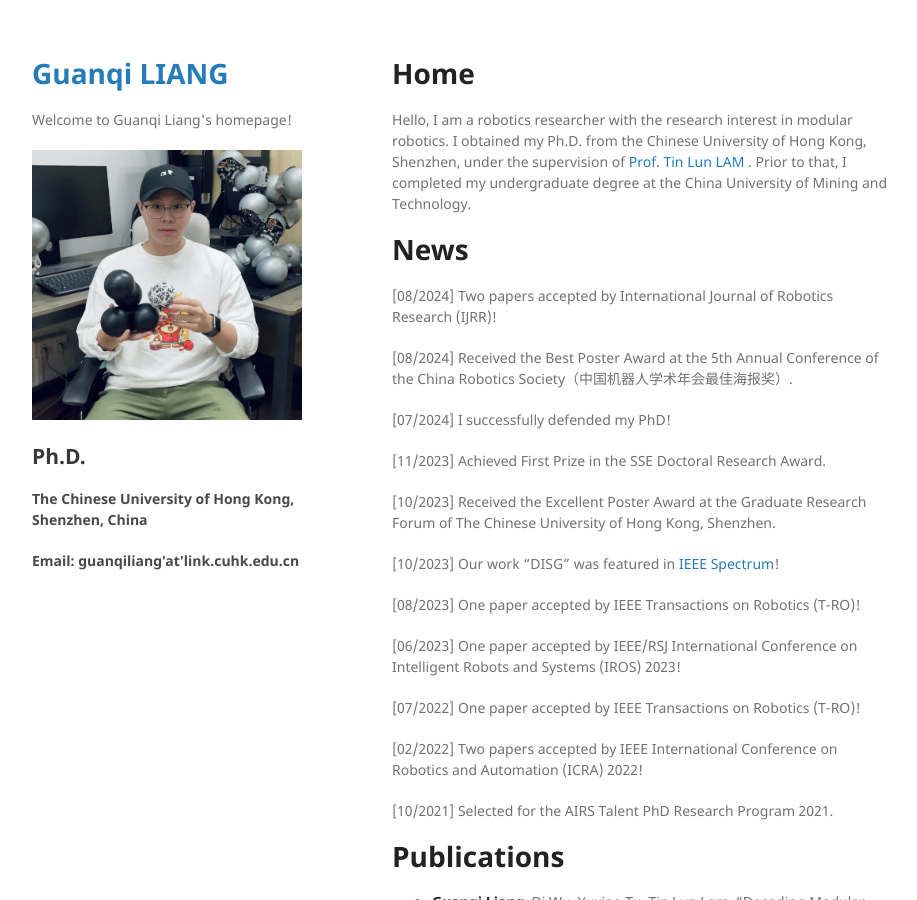
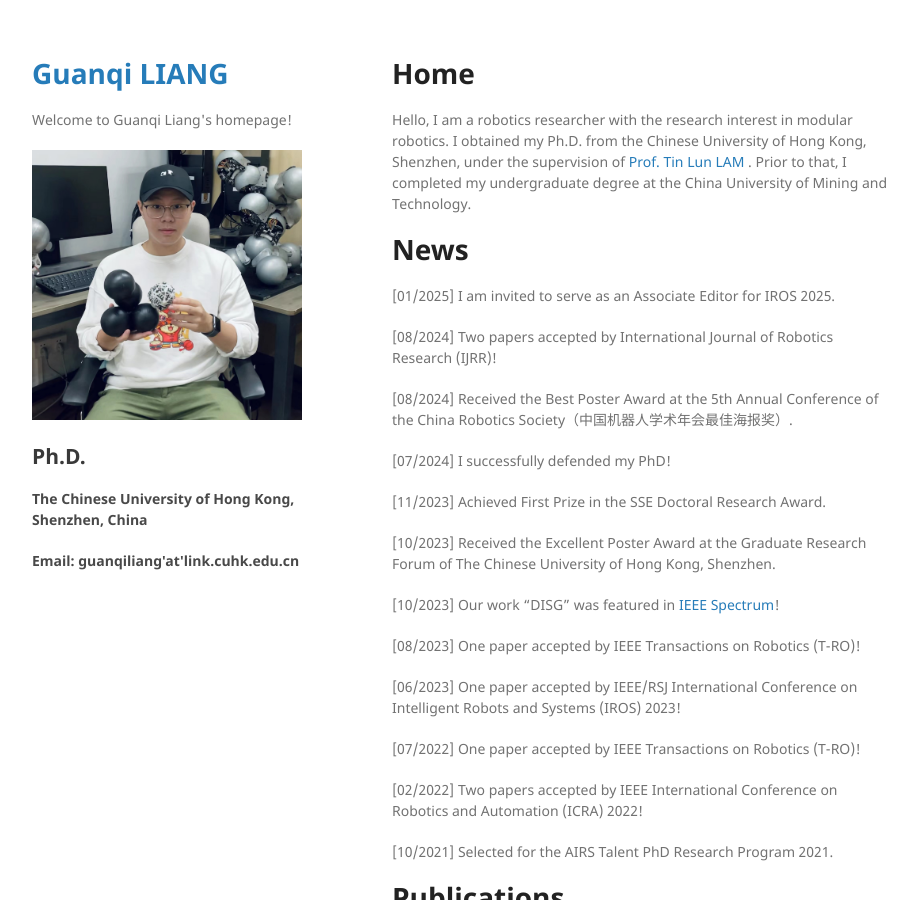
Before and after one commit to guanqiliang/guanqiliang.github.com, a Jekyll site: the page built from index.md, in a window 1280 px wide and 900 px high. Shown: the whole window, without its empty margins (178-1095 px from the left). Built offline with Jekyll 4.4.1, drawn with Linux system fonts in a browser that asks for light colours; our own code applies the rules of GitHub Pages for plain Markdown files.

Commit message:
Update index.md

```diff
--- a/index.md
+++ b/index.md
@@ -3,6 +3,8 @@
 Hello, I am a robotics researcher with the research interest in modular robotics. I obtained my Ph.D. from the Chinese University of Hong Kong, Shenzhen, under the supervision of [Prof. Tin Lun LAM](https://sites.google.com/site/lamtinlun) . Prior to that, I completed my undergraduate degree at the China University of Mining and Technology.
 
 # News
+
+[01/2025] I am invited to serve as an Associate Editor for IROS 2025.
 
 [08/2024] Two papers accepted by International Journal of Robotics Research (IJRR)!
 
```
